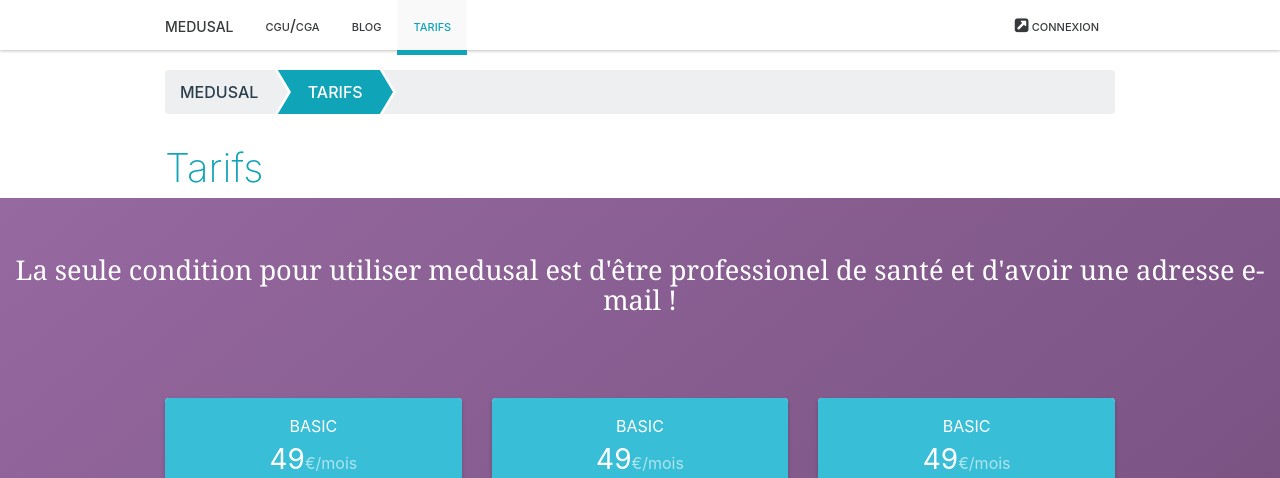
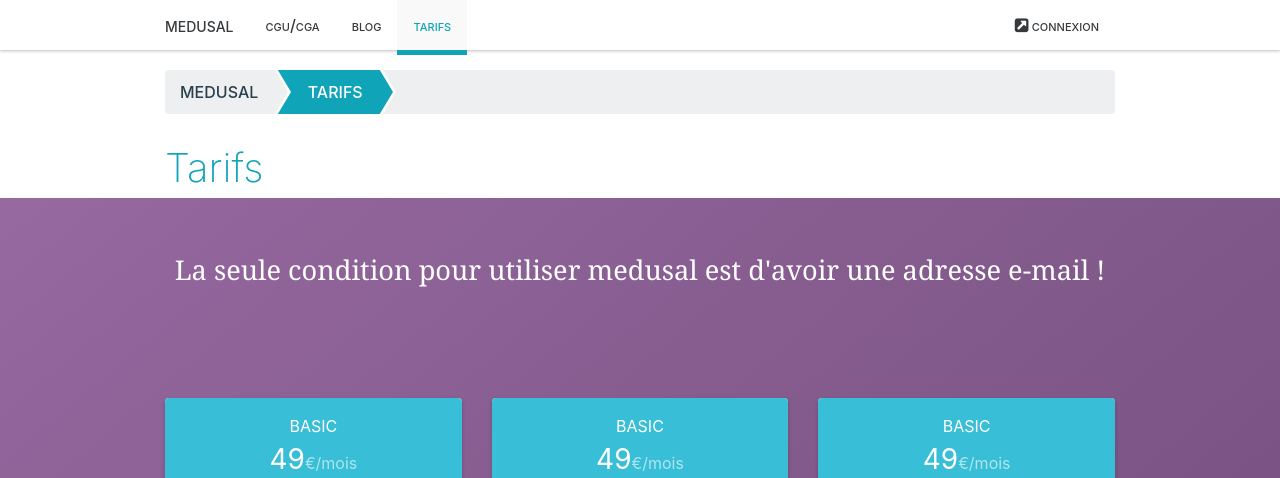
Before and after one commit to medusal/medusal.github.io, a Jekyll site: the page built from _pages/pricing.html, in a window 1280 px wide. Shown: the top 478 px of the page. Built offline with Jekyll 4.4.1, drawn with Linux system fonts in a browser that asks for light colours; grey boxes are pictures that could not be loaded.

Commit message:
Update from Forestry.io - _pages/pricing.html

```diff
--- a/_pages/pricing.html
+++ b/_pages/pricing.html
@@ -10,7 +10,7 @@ no-container: true
 
 <section class="blue" style="min-height: 300px"'>
   <h2 class="white text-xs-center clearfix">
-    La seule condition pour utiliser medusal est d'être professionel de santé et d'avoir une adresse e-mail !
+    La seule condition pour utiliser medusal est d'avoir une adresse e-mail !
   </h2>
 
 </section>
```
